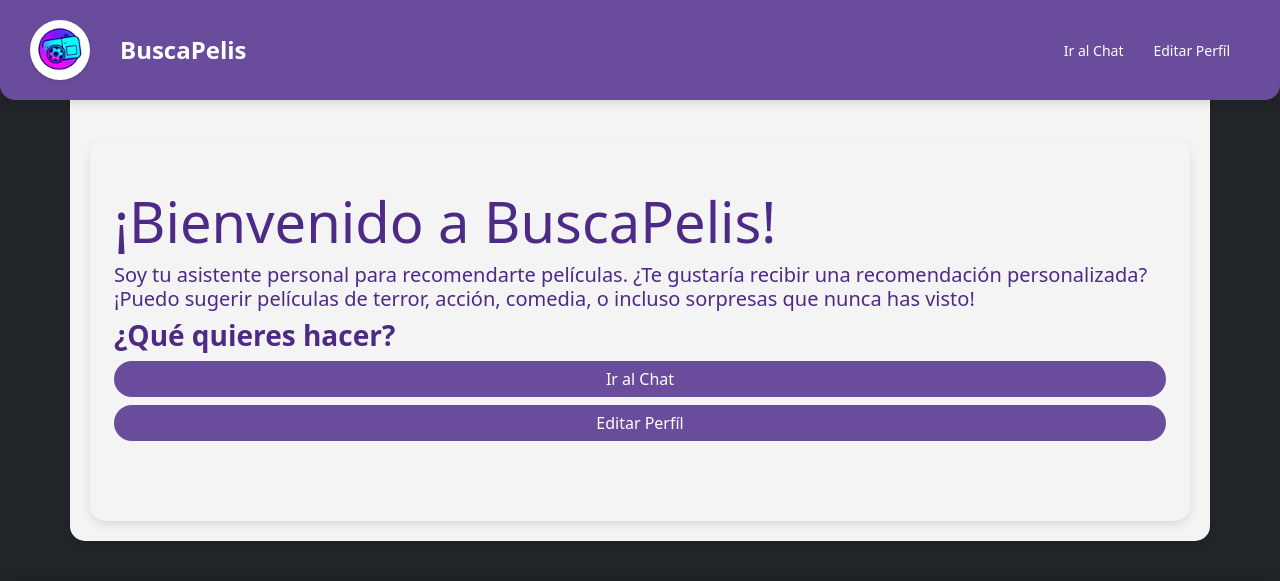
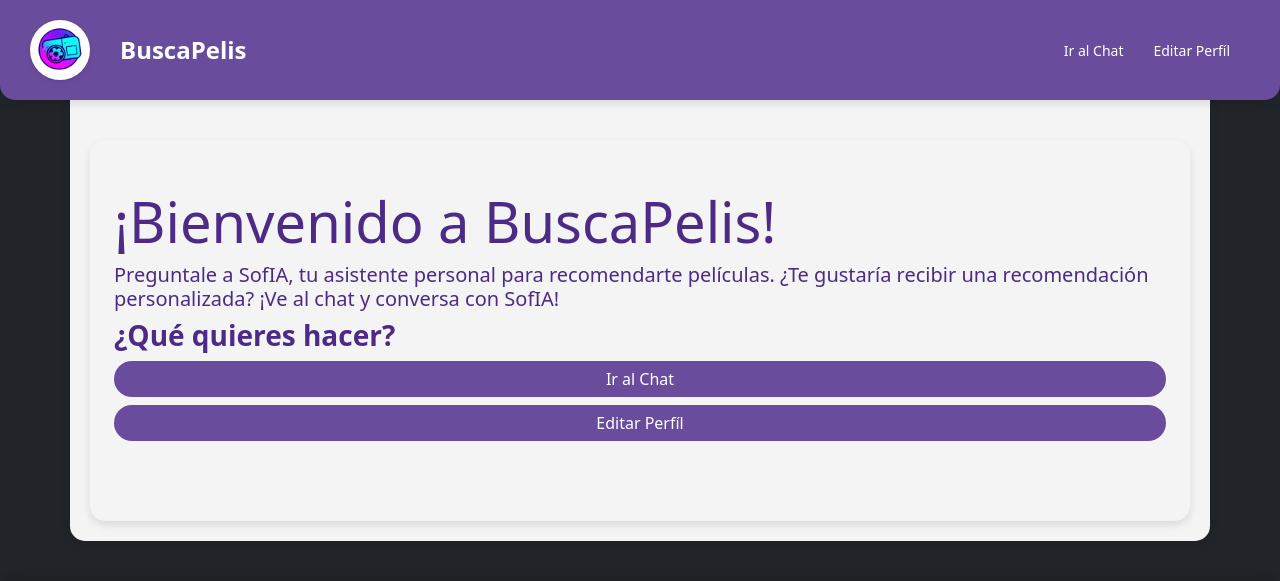
Before and after one commit to Chicoto/AsistentePeliculas, a Flask app: page /welcome in a window 1280 px wide. Shown: the top 581 px of the page. Run offline with Flask 3, Linux system fonts and the light colour scheme; some libraries are stand-ins or nearby versions.

Commit message:
update sofIA

```diff
--- a/app.py
+++ b/app.py
@@ -65,7 +65,7 @@ def chat():
     if len(mensajes) == 0:
         # Crear un mensaje predeterminado
         message = Message(
-            content="Hola! Bienvenido a BuscaPelis ¿Que te puedo recomendar?",
+            content="Hola! Bienvenido a BuscaPelis, soy SofIA y estoy aquí para ayudarte ¿Que te puedo recomendar?",
             author="assistant",
             user_id=user_id
         )
--- a/templates/chat.html
+++ b/templates/chat.html
@@ -48,7 +48,7 @@
         <div style="margin-top:20px">
             <form method="POST">
                 <div class="input-group">
-                    <input name="message" required="required" class="form-control input-message" placeholder="Consultar en BuscaPelis" aria-label="Tu mensaje" aria-describedby="send-message"/>
+                    <input name="message" required="required" class="form-control input-message" placeholder="Consultar a SofIA por una recomendación" aria-label="Tu mensaje" aria-describedby="send-message"/>
                     <input type="submit" class="btn btn-azure" id="send-message" name="intent" value="Enviar"/>
                 </div>
             </form>
--- a/templates/welcome.html
+++ b/templates/welcome.html
@@ -5,7 +5,7 @@
 {% block content %}
     <div class="container col-xxl-8 px-4 py-5">
         <h1 class="display-4">¡Bienvenido a BuscaPelis!</h1>
-        <h5 class="lead">Soy tu asistente personal para recomendarte películas. ¿Te gustaría recibir una recomendación personalizada? ¡Puedo sugerir películas de terror, acción, comedia, o incluso sorpresas que nunca has visto!</h5>
+        <h5 class="lead">Preguntale a SofIA, tu asistente personal para recomendarte películas. ¿Te gustaría recibir una recomendación personalizada? ¡Ve al chat y conversa con SofIA!</h5>
 
         <div class="mb-4 mt-16">
             <h2>¿Qué quieres hacer?</h2>
```
